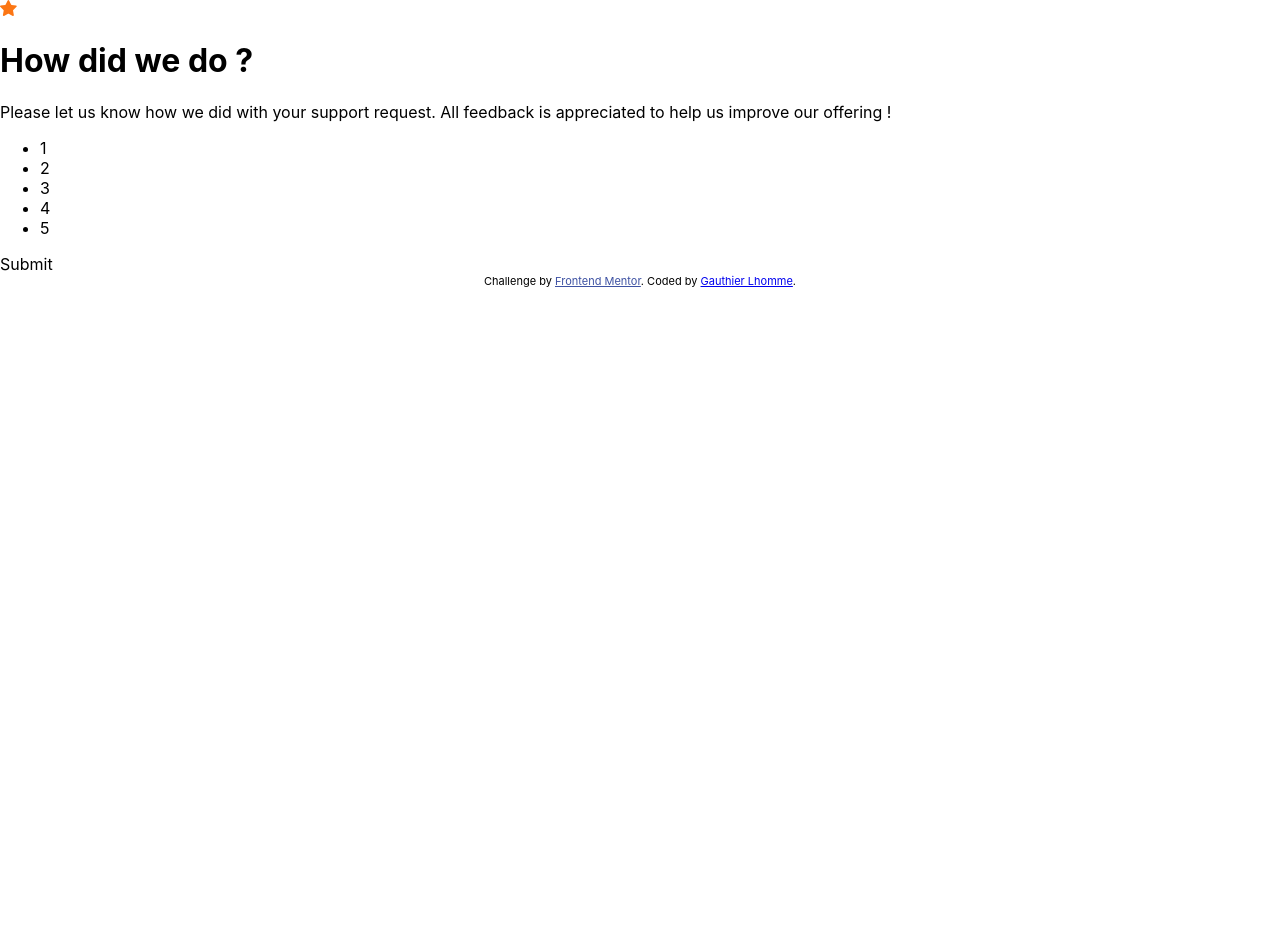
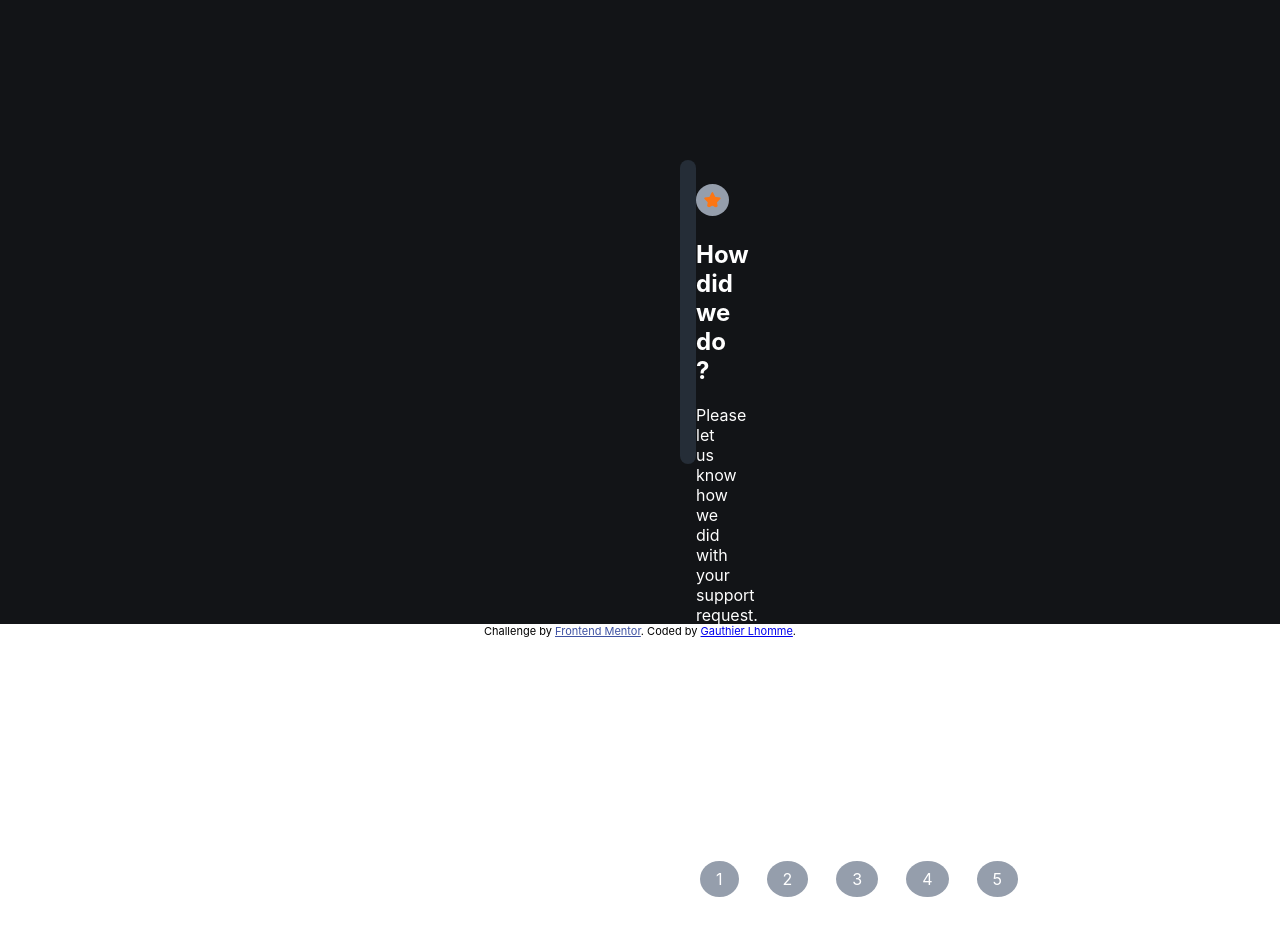
Before and after one commit to Gauthier-Lhomme/interactive-rating-component, a React (Create React App) app: page / in a window 1280 px wide. Shown: the top 936 px of the page. Before the commit the page ends 800 px from the top, so only its background shows below. Built offline with nearby package versions, Linux system fonts and the light colour scheme.

Commit message:
Css RatingComponent

```diff
--- a/src/components/RatingComponent.jsx
+++ b/src/components/RatingComponent.jsx
@@ -1,25 +1,28 @@
 import React from "react";
 import iconStar from "../images/icon-star.svg";
+import { DivButton, Li, MainDiv, RatingSection, StarImg, Ul } from "../styled-components/RatingComponent";
 
 export default class RatingComponent extends React.Component {
   render() {
     return (
-      <div>
-        <img src={iconStar} alt="" />
-        <h1>How did we do ?</h1>
-        <p>
-          Please let us know how we did with your support request. All feedback
-          is appreciated to help us improve our offering !
-        </p>
-        <ul>
-          <li>1</li>
-          <li>2</li>
-          <li>3</li>
-          <li>4</li>
-          <li>5</li>
-        </ul>
-        <div>Submit</div>
-      </div>
+      <MainDiv>
+        <RatingSection>
+          <StarImg src={iconStar} alt="" />
+          <h1>How did we do ?</h1>
+          <p>
+            Please let us know how we did with your support request. All
+            feedback is appreciated to help us improve our offering !
+          </p>
+          <Ul>
+            <Li>1</Li>
+            <Li>2</Li>
+            <Li>3</Li>
+            <Li>4</Li>
+            <Li>5</Li>
+          </Ul>
+          <DivButton>Submit</DivButton>
+        </RatingSection>
+      </MainDiv>
     );
   }
 }
--- /dev/null
+++ b/src/styled-components/RatingComponent.jsx
@@ -0,0 +1,46 @@
+import styled from "styled-components";
+
+export const MainDiv = styled.div`
+background-color: hsl(216, 12%, 8%) ;
+padding: 20vh ;
+color: white ;
+`;
+
+export const RatingSection = styled.section`
+background-color: hsl(213, 19%, 18%) ;
+margin-left: 65vh ;
+margin-right: 65vh ;
+padding-top: 3vh ;
+padding-left: 2vh;
+height: 35vh ;
+border-radius: 25px ;
+`
+
+export const StarImg = styled.img`
+background-color: hsl(217, 12%, 63%) ;
+padding: 1vh ;
+border-radius: 100%;
+`
+
+export const Ul = styled.ul`
+display: flex ;
+list-style: none ;
+padding: 0;
+`
+export const Li = styled.li`
+padding: 1vh 2vh ;
+background-color: hsl(217, 12%, 63%) ;
+border-radius: 100%;
+margin-right: 3vh ;
+margin-left: 0.5vh ;
+`
+
+export const DivButton = styled.div`
+background-color: #cc8a0f ;
+text-align: center ;
+margin-right: 2vh ;
+font-size: 2vh ;
+border-radius: 25px ;
+padding : 1vh 0;
+font-weight: bold ;
+`
```
